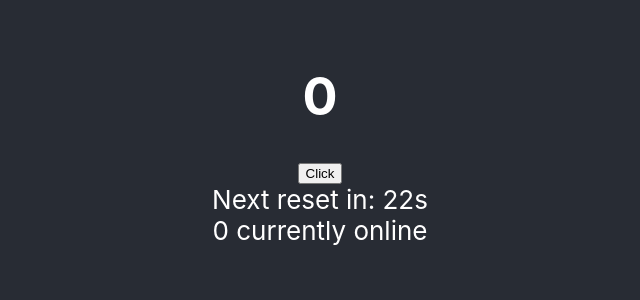
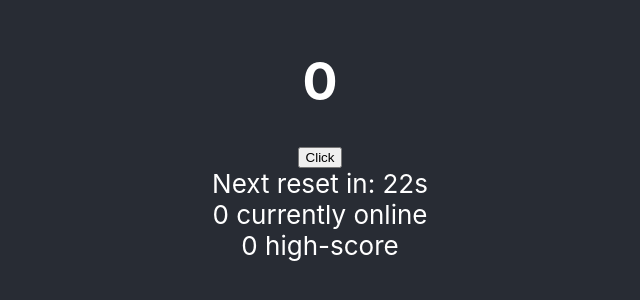
Before and after one commit to Maxiomm/button-online, a React (Create React App) app: page / in a window 1280 px wide. Shown: the part 262-562 px from the top of the page, without its empty margins (320-960 px from the left). Built offline with nearby package versions, Linux system fonts and the light colour scheme; no server answers; the database is empty.

Commit message:
Added high-score

```diff
--- a/src/App.js
+++ b/src/App.js
@@ -7,8 +7,13 @@ import { ref, onValue, set } from "firebase/database";
 import { database } from "./firebase";
 
 function App() {
+  /* -----------HOOKS----------- */
+
   // State to keep track of the count
   const [count, setCount] = useState(0);
+
+  // State for the high score
+  const [highScore, setHighScore] = useState(0);
 
   // State to determine if it is the initial load of the component
   const [isInitialLoad, setIsInitialLoad] = useState(true);
@@ -22,15 +27,22 @@ function App() {
   // Use the custom hook to get the number of online people on the app
   const onlineCount = useOnlineUsers();
 
+  /* -----------FIREBASE REFERENCES----------- */
+
   // Firebase reference for the click count
   const countRef = ref(database, "clickCount");
+
+  // Firebase reference for the high score
+  const highScoreRef = ref(database, "highScore");
+
+  /* -----------METHODS----------- */
 
   // Function to increment the count
   const incrementCount = () => {
     set(countRef, count + 1); // Update the count in Firebase
   };
 
-  // Effect to read the click count value from Firebase when the component mounts
+  // Effect to read the click count and high score values from Firebase when the component mounts
   useEffect(() => {
     onValue(countRef, (snapshot) => {
       if (snapshot.exists()) {
@@ -38,18 +50,36 @@ function App() {
       }
       setIsInitialLoad(false); // Mark the initial load as complete
     });
-  }, [countRef]);
+
+    onValue(highScoreRef, (snapshot) => {
+      if (snapshot.exists()) {
+        setHighScore(snapshot.val()); // Update local state with the high score from Firebase
+      }
+    });
+  }, [countRef, highScoreRef]);
 
   // Effect to reset the count to 0 when the timeLeft reaches 0
   useEffect(() => {
     if (timeLeft === 0 && !isInitialLoad && !hasReset) {
-      console.log("reset count");
+      //console.log("reset count");
+      if (count > highScore) {
+        set(highScoreRef, count); // Update the high score in Firebase if current count is higher
+        setHighScore(count); // Update the local high score state
+      }
       set(countRef, 0).then(() => {
         setCount(0); // Reset the count in Firebase
         setHasReset(true);
       });
     }
-  }, [timeLeft, isInitialLoad, hasReset, countRef]);
+  }, [
+    timeLeft,
+    isInitialLoad,
+    hasReset,
+    count,
+    highScore,
+    countRef,
+    highScoreRef,
+  ]);
 
   // Effect to reset `hasReset` flag when `timeLeft` is no longer 0
   useEffect(() => {
@@ -58,6 +88,8 @@ function App() {
     }
   }, [timeLeft, hasReset]);
 
+  /* -----------HTML----------- */
+
   return (
     <div className="App">
       <Header
@@ -65,6 +97,7 @@ function App() {
         incrementCount={incrementCount}
         timeLeft={timeLeft}
         onlineCount={onlineCount}
+        highScore={highScore}
       />
     </div>
   );
--- a/src/components/Header.js
+++ b/src/components/Header.js
@@ -1,13 +1,14 @@
 import React from "react";
 
 // Header component to display the counter, button, and timer
-function Header({ count, incrementCount, timeLeft, onlineCount }) {
+function Header({ count, incrementCount, timeLeft, onlineCount, highScore }) {
   return (
     <header className="App-header">
       <h1>{count}</h1>
       <button onClick={incrementCount}>Click</button>
       <div className="timer">Next reset in: {timeLeft}s</div>
       <div className="online-counter">{onlineCount} currently online</div>
+      <div className="high-score">{highScore} high-score</div>
     </header>
   );
 }
```
